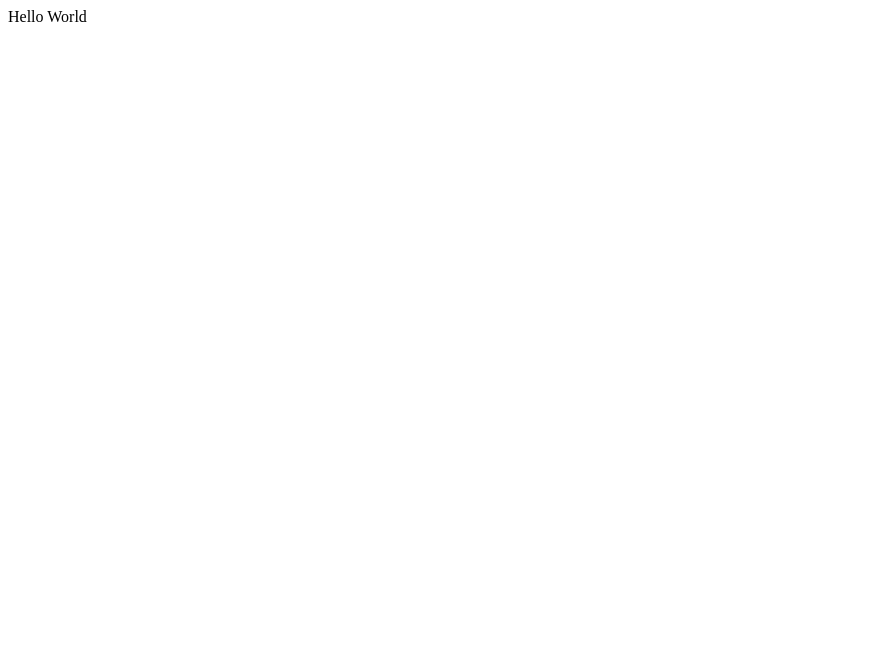
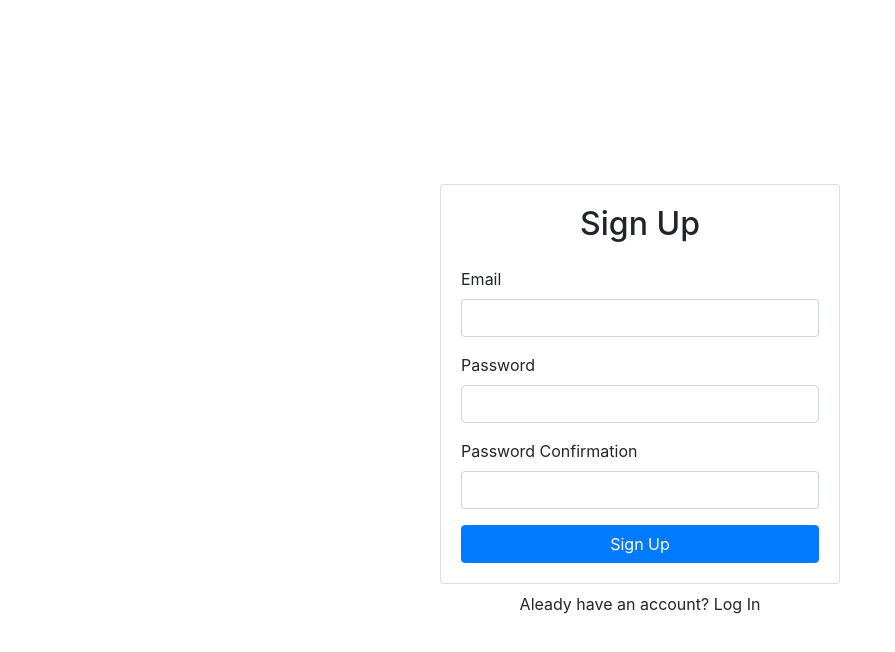
Before and after one commit to psarge2/react-auth-fb, a React (Create React App) app: page / in a window 1280 px wide. Shown: the top 652 px of the page, without its empty margins (0-895 px from the left). Built offline with nearby package versions, Linux system fonts and the light colour scheme.

Commit message:
setup from and styling

```diff
--- a/src/components/App.js
+++ b/src/components/App.js
@@ -1,7 +1,18 @@
 import React from "react"
+import Signup from "./Signup"
+import { Container } from "react-bootstrap"
 
 function App() {
-  return "Hello World"
+  return (
+    <Container
+      className="d-flex align-items-center justify-content-center"
+      style= {{ minHeight: "100vh" }}
+    >
+      <div className="w-100" style={{ maxWidth: "400px" }}>
+      <Signup />
+      </div>
+    </Container>
+  )
 }
 
 export default App
--- /dev/null
+++ b/src/components/Signup.js
@@ -0,0 +1,38 @@
+import React, { useRef } from 'react'
+import { Form, Button, Card } from 'react-bootstrap'
+
+export default function Signup() {
+    const emailRef = useRef()
+    const passwordRef = useRef()
+    const passwordConfirmRef = useRef()
+
+
+
+    return (
+        <>
+          <Card>
+              <Card.Body>
+                  <h2 className="text-center mb-4">Sign Up</h2>
+                  <Form>
+                    <Form.Group id="email">
+                        <Form.Label>Email</Form.Label>
+                        <Form.Control type="email" ref={emailRef} required />
+                    </Form.Group>
+                    <Form.Group id="password">
+                        <Form.Label>Password</Form.Label>
+                        <Form.Control type="password" ref={passwordRef} required />
+                    </Form.Group>
+                    <Form.Group id="password-confirm">
+                        <Form.Label>Password Confirmation</Form.Label>
+                        <Form.Control type="password" ref={passwordConfirmRef} required />
+                    </Form.Group>
+                    <Button className="w-100" type="submit">Sign Up</Button>
+                  </Form>
+              </Card.Body>
+          </Card>
+          <div className="w-100 text-center mt-2">
+              Aleady have an account? Log In
+          </div>
+        </>
+    )
+}
--- a/src/index.js
+++ b/src/index.js
@@ -1,6 +1,7 @@
 import React from 'react';
 import ReactDOM from 'react-dom';
 import App from './components/App';
+import "bootstrap/dist/css/bootstrap.min.css"
 
 
 ReactDOM.render(
```
